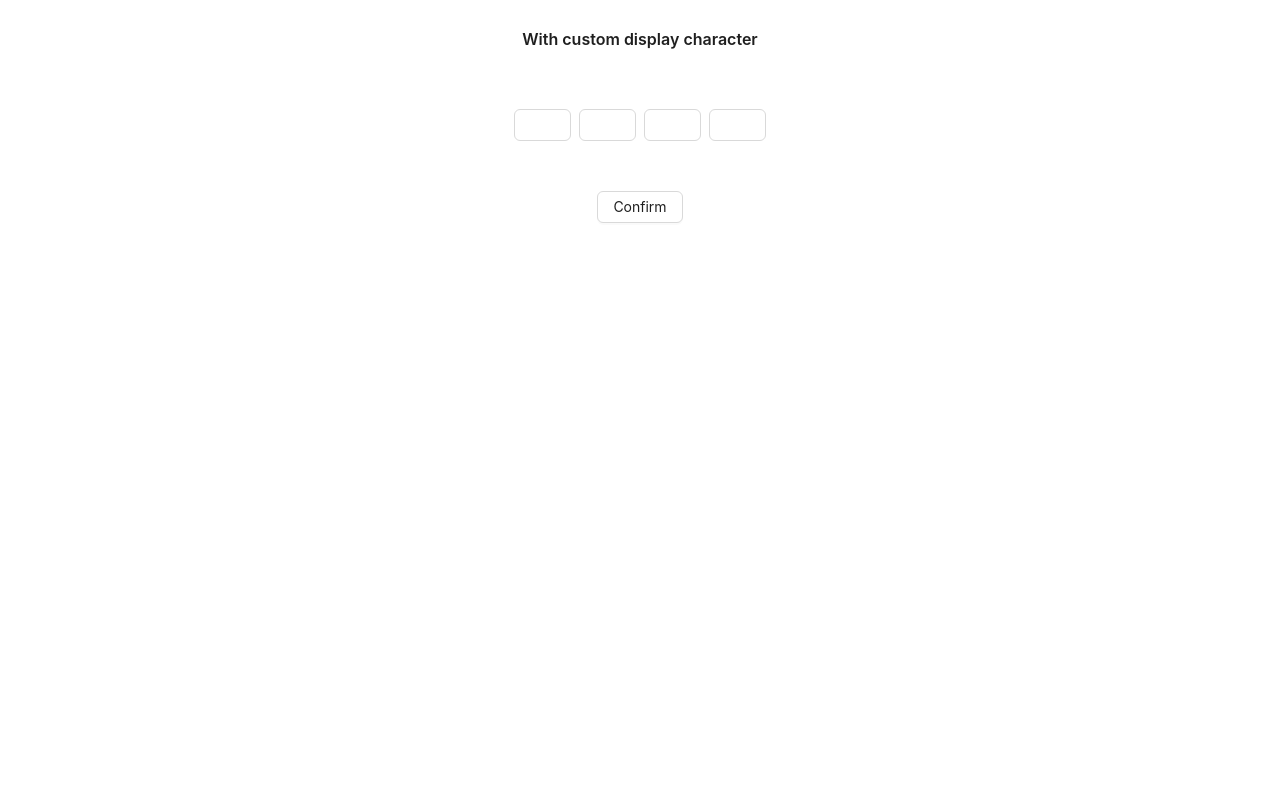
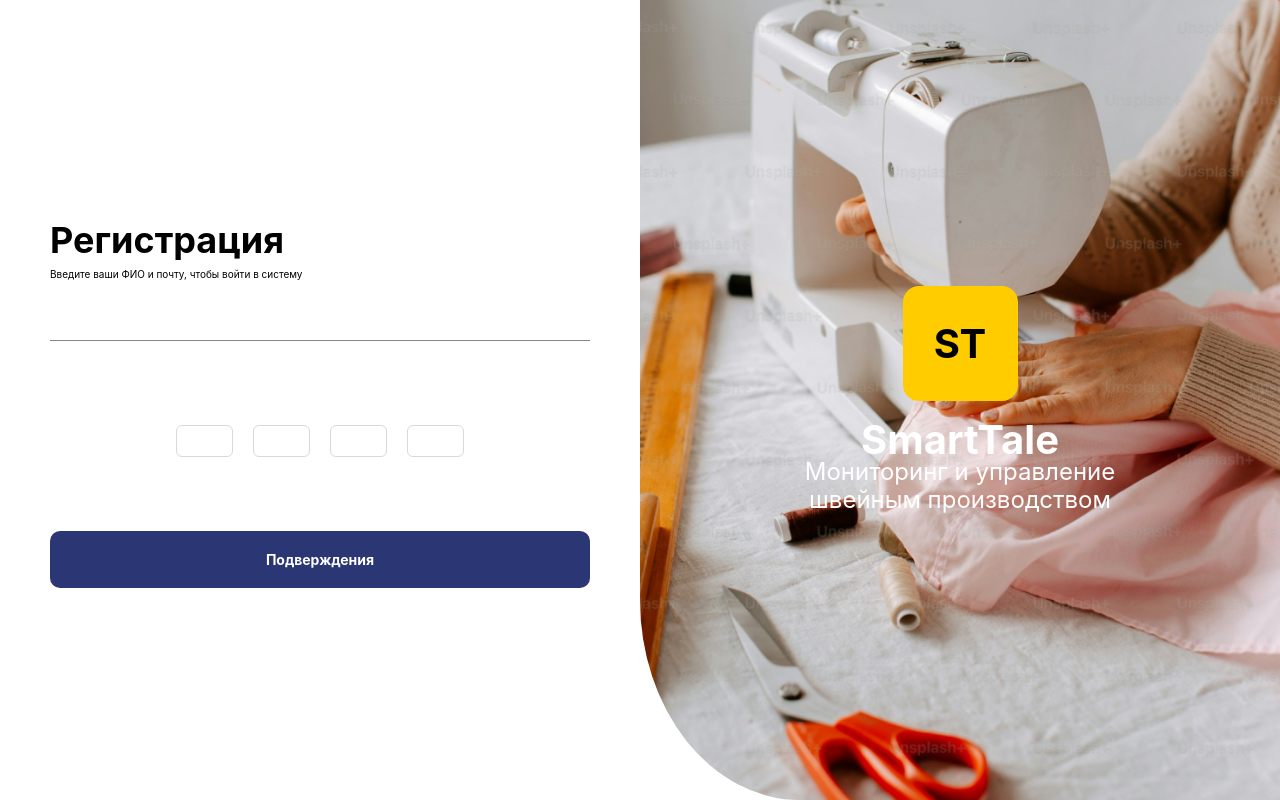
Before and after one commit to erlankg0/marketplace, a React (Vite) app: page /confirmed in a window 1280 px wide. Built offline with nearby package versions, Linux system fonts and the light colour scheme; a web font is replaced by a local one.

Commit message:
git commit -m "T1-16 <Вестка старницы авторизации, регистарции, и подвержения, прогресс бар>"

```diff
--- a/src/layout/App/App.tsx
+++ b/src/layout/App/App.tsx
@@ -3,6 +3,7 @@
 import {Route, Routes} from "react-router-dom";
 import SingUp from "@layout/SingUp/UI/singUp.tsx";
 import Confirmed from "@layout/Comfirme/UI/confirmed.tsx";
+import Progress from "@layout/Progress/UI/progress.tsx";
 
 function App() {
     return (
@@ -12,6 +13,7 @@
                     <Route path={'/'} element={<Auth/>}/>
                     <Route path={'/singup'} element={<SingUp/>}/>
                     <Route path={'/confirmed'} element={<Confirmed/>}/>
+                    <Route path={'/progress'} element={<Progress/>}/>
                 </Routes>
             </main>
         </>
--- a/src/layout/Auth/UI/auth.tsx
+++ b/src/layout/Auth/UI/auth.tsx
@@ -18,7 +18,7 @@
         console.log("form submit", data)
     }
     return (
-        <article className={styles.content}>
+        <section className={styles.content}>
             <section className={styles.auth}>
                 <div className={styles.auth__text}>
                     <h2 className={styles.auth__title}><strong>Авторизация</strong></h2>
@@ -80,7 +80,7 @@
                     </text>
                 </div>
             </section>
-        </article>
+        </section>
     )
 }
 
--- a/src/layout/Comfirme/UI/confirmed.tsx
+++ b/src/layout/Comfirme/UI/confirmed.tsx
@@ -1,16 +1,25 @@
 import type {GetProp} from 'antd';
-import {Button, Flex, Input, Typography} from 'antd';
+import {Flex, Input} from 'antd';
 import type {OTPProps} from 'antd/es/input/OTP';
 import React, {useState} from "react";
 import {useNavigate} from "react-router-dom";
+import styles from "@layout/Auth/UI/auth.module.scss";
+import authBackground from "@assets/images/authBackground.jpg";
+import ButtonSing from "@components/button/UI/button.tsx";
 
 const Confirmed = () => {
     const navigate = useNavigate();
     const [code, setCode] = useState<string>();
+    const [error, setError] = useState<boolean>(false)
     const onSubmit = (event: React.FormEvent<HTMLFormElement>) => {
         event.preventDefault();
         console.log(code)
+        if (code == '1111') {
             navigate('/')
+            setError(false);
+        }
+        console.log(error)
+        setError(true)
     }
     const onChange: GetProp<typeof Input.OTP, 'onChange'> = (text) => {
         console.log('onChange:', text);
@@ -21,16 +30,36 @@
         onChange,
     };
     return (
+        <section className={styles.content}>
+            <section className={styles.auth}>
+                <div className={styles.auth__text}>
+                    <h2 className={styles.auth__title}><strong>Регистрация</strong></h2>
+                    <p>Введите ваши ФИО и почту, чтобы войти в систему</p>
+                </div>
+                <i className={'line'}></i>
                 <form onSubmit={(event) => onSubmit(event)}>
                     <Flex gap={"5rem"} justify={"center"} align={"center"} vertical={true}>
-                <Typography.Title level={5}>With custom display character</Typography.Title>
                         <Input.OTP
                             length={4}
+                            style={{gap: '2rem', height: '8rem'}}
+                            onError={() => (<div>Error</div>)}
                             {...sharedProps}/>
-                <Button onSubmit={onSubmit} htmlType={'submit'}>Confirm</Button>
+                        <ButtonSing text={'Подверждения'} onSubmit={() => undefined}/>
                     </Flex>
-
                 </form>
+            </section>
+            <section className={styles.intro} style={{backgroundImage: `url(${authBackground})`}}>
+                <div className={styles.intro__content}>
+                    <div className={styles.intro__logo}>
+                        <p>ST</p>
+                    </div>
+                    <text className={styles.intro__text}>
+                        <h1>SmartTale</h1>
+                        <p>Мониторинг и управление швейным производством</p>
+                    </text>
+                </div>
+            </section>
+        </section>
     )
 }
 export default Confirmed;
--- /dev/null
+++ b/src/layout/Progress/UI/progress.tsx
@@ -0,0 +1,48 @@
+import styles from "@layout/Auth/UI/auth.module.scss";
+import authBackground from "@assets/images/authBackground.jpg";
+import {Progress as ProgressBar} from "antd";
+import {useEffect, useState} from "react";
+import {useNavigate} from "react-router-dom";
+
+const Progress = () => {
+    const [percent, setPercent] = useState<number>(0);
+    const navigate = useNavigate();
+    useEffect(() => {
+        const interval = setInterval(() => {
+            setPercent(prevPercent => {
+                const newPercent = prevPercent + 1;
+                if (newPercent >= 100) {
+                    clearInterval(interval);
+                    navigate('/')
+                }
+                return newPercent
+            })
+        }, 300)
+    })
+
+    return (
+        <section className={styles.content}>
+            <section className={styles.auth}>
+                <div className={styles.auth__text}>
+                    <h2 className={styles.auth__title}><strong>Авторизация</strong></h2>
+                    <p>Пару секунд и вы в системе! 😃</p>
+                </div>
+                <ProgressBar percent={percent} strokeColor={'#FFCC00'}/>
+            </section>
+
+            <section className={styles.intro} style={{backgroundImage: `url(${authBackground})`}}>
+                <div className={styles.intro__content}>
+                    <div className={styles.intro__logo}>
+                        <p>ST</p>
+                    </div>
+                    <text className={styles.intro__text}>
+                        <h1>SmartTale</h1>
+                        <p>Мониторинг и управление швейным производством</p>
+                    </text>
+                </div>
+            </section>
+        </section>
+    )
+}
+
+export default Progress
```
Also changed, not shown: src/layout/Comfirme/UI/comfirme.module.scss (+17 -7 lines). Lines whose indentation alone changed are shown as unchanged.
